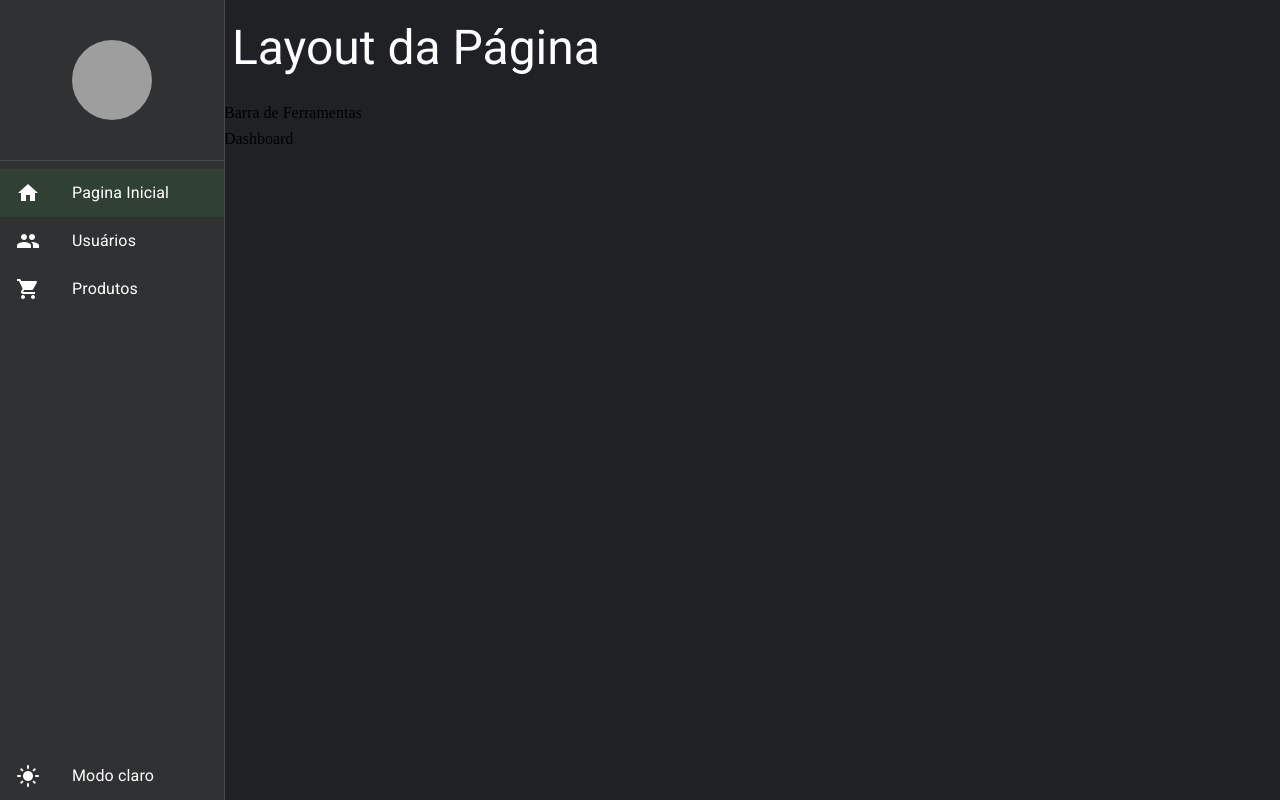
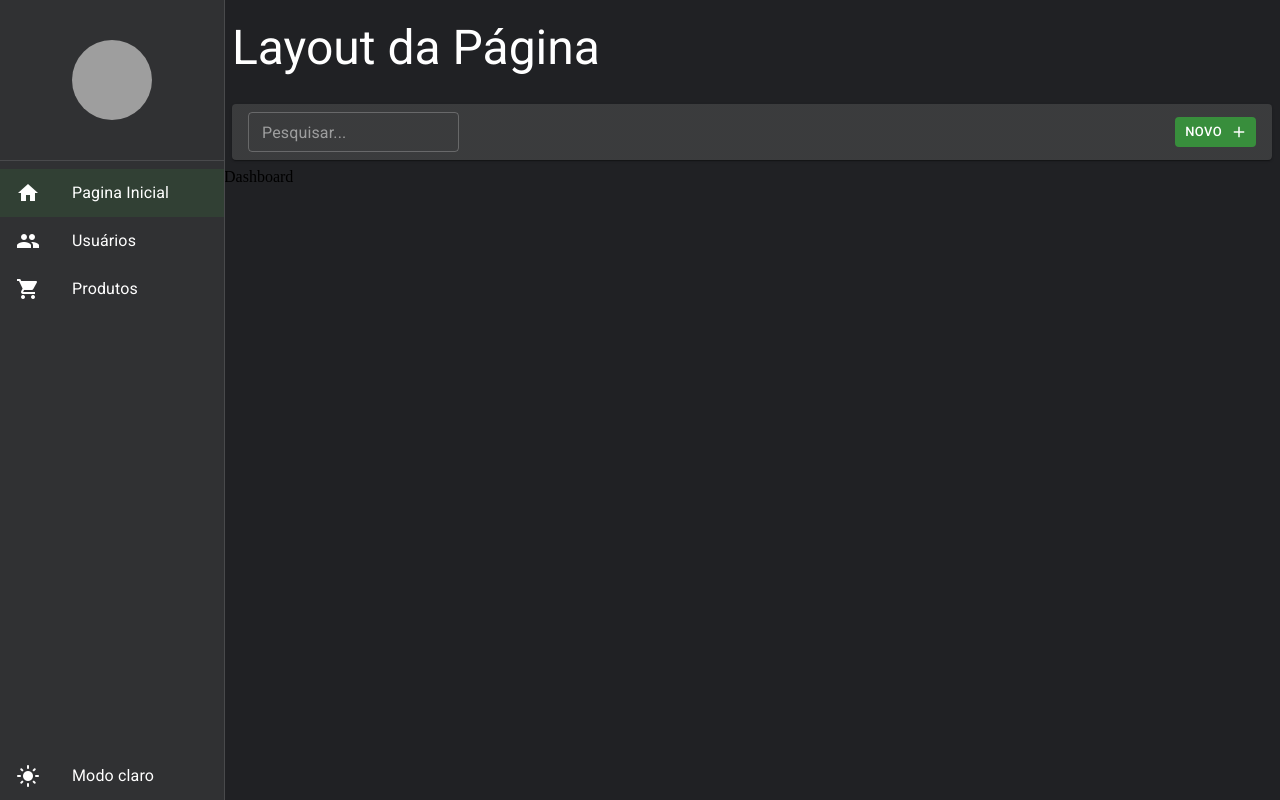
Before and after one commit to DaksonC/crud-react-materialui-typescript, a React (Vite) app: page /pagina-inicial in a window 1280 px wide. Built offline with nearby package versions, Linux system fonts and the light colour scheme; grey boxes are pictures that could not be loaded.

Commit message:
feat: configura e renomeia componentes

```diff
--- a/src/pages/dashboard/Dashboard.tsx
+++ b/src/pages/dashboard/Dashboard.tsx
@@ -1,10 +1,16 @@
+import { DeFerramentasDaListagem } from '../../shared/components';
 import { LayoutBaseDePagina } from '../../shared/layouts';
 
 export const Dashboard = () => {
   return (
     <LayoutBaseDePagina
       titulo='Layout da Página'
-      barraDeFerramentas={<>Barra de Ferramentas</>}
+      barraDeFerramentas={
+        (<DeFerramentasDaListagem
+          mostrarInputBuscar
+        />
+        )
+      }
     >
       Dashboard
     </LayoutBaseDePagina>
--- /dev/null
+++ b/src/shared/components/ferramentas-da-listagem/FerramentasDaListagem.tsx
@@ -0,0 +1,68 @@
+import {
+  Box,
+  Button,
+  Icon,
+  Paper,
+  TextField,
+  useTheme
+} from "@mui/material";
+
+interface IFerramentasDaListagemProps {
+  textoDaBusca?: string;
+  mostrarInputBuscar?: boolean;
+  aoMostrarTextDeBusca?: (novoTexto: string) => void;
+  textoBotaoNovo?: string;
+  mostrarBotaoNovo?: boolean;
+  aoClocarNoBotao?: () => void;
+}
+
+export const DeFerramentasDaListagem = ({
+  textoDaBusca = '',
+  mostrarInputBuscar = false,
+  aoMostrarTextDeBusca,
+  textoBotaoNovo = 'Novo',
+  mostrarBotaoNovo = true,
+  aoClocarNoBotao,
+}: IFerramentasDaListagemProps) => {
+
+  const theme = useTheme();
+
+  return (
+    <Box
+      height={theme.spacing(5)}
+      marginX={1}
+      padding={1}
+      paddingX={2}
+      display="flex"
+      alignItems="center"
+      gap={1}
+      component={Paper}
+    >
+      {mostrarInputBuscar && (
+
+        <TextField
+          size='small'
+          placeholder='Pesquisar...'
+          value={textoDaBusca}
+          onChange={(e) => aoMostrarTextDeBusca?.(e.target.value)}
+        />
+      )}
+      <Box
+        flex={1}
+        display='flex'
+        justifyContent='flex-end'
+      >
+        {mostrarBotaoNovo && (
+          <Button
+            variant='contained'
+            color='primary'
+            size='small'
+            disableElevation
+            endIcon={<Icon>add</Icon>}
+            onClick={aoClocarNoBotao}
+          >{textoBotaoNovo}</Button>
+        )}
+      </Box>
+    </Box>
+  );
+};
--- a/src/shared/components/index.ts
+++ b/src/shared/components/index.ts
@@ -1 +1,2 @@
 export * from './menu-lateral/MenuLateral';
+export * from './ferramentas-da-listagem/FerramentasDaListagem';
--- a/src/shared/components/menu-lateral/MenuLateral.tsx
+++ b/src/shared/components/menu-lateral/MenuLateral.tsx
@@ -8,9 +8,9 @@ import {
   ListItemButton,
   ListItemIcon,
   Icon,
-  ListItemText
+  ListItemText,
+  Box
 } from '@mui/material';
-import { Box } from '@mui/system';
 import { LinkMenu } from './LinkMenu';
 import { useDrawerContext, useThemeContext } from '../../contexts';
 
--- a/src/shared/layouts/LayoutBaseDePagina.tsx
+++ b/src/shared/layouts/LayoutBaseDePagina.tsx
@@ -4,9 +4,9 @@ import {
   Theme,
   Typography,
   useMediaQuery,
-  useTheme
+  useTheme,
+  Box
 } from '@mui/material';
-import { Box } from '@mui/system';
 import { useDrawerContext } from '../contexts';
 
 interface ILayoutBaseDePaginaProps {
```
